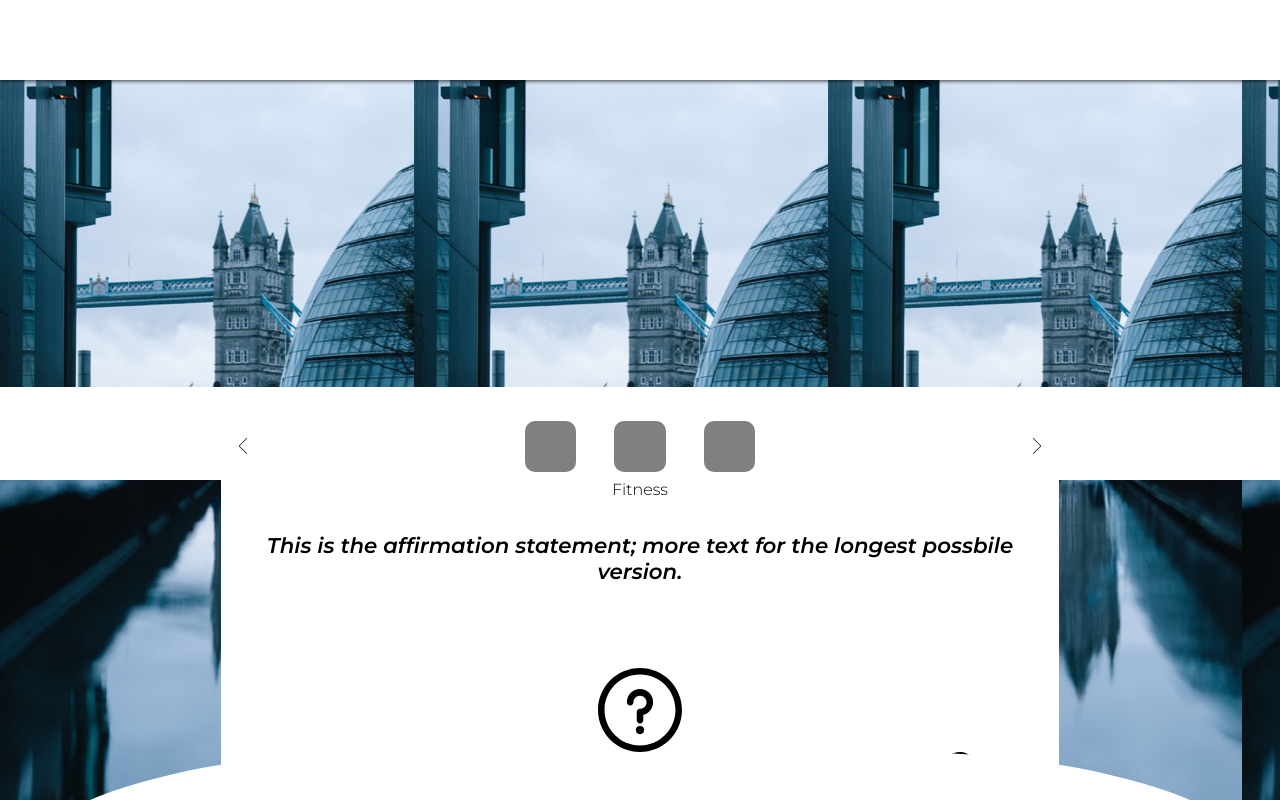
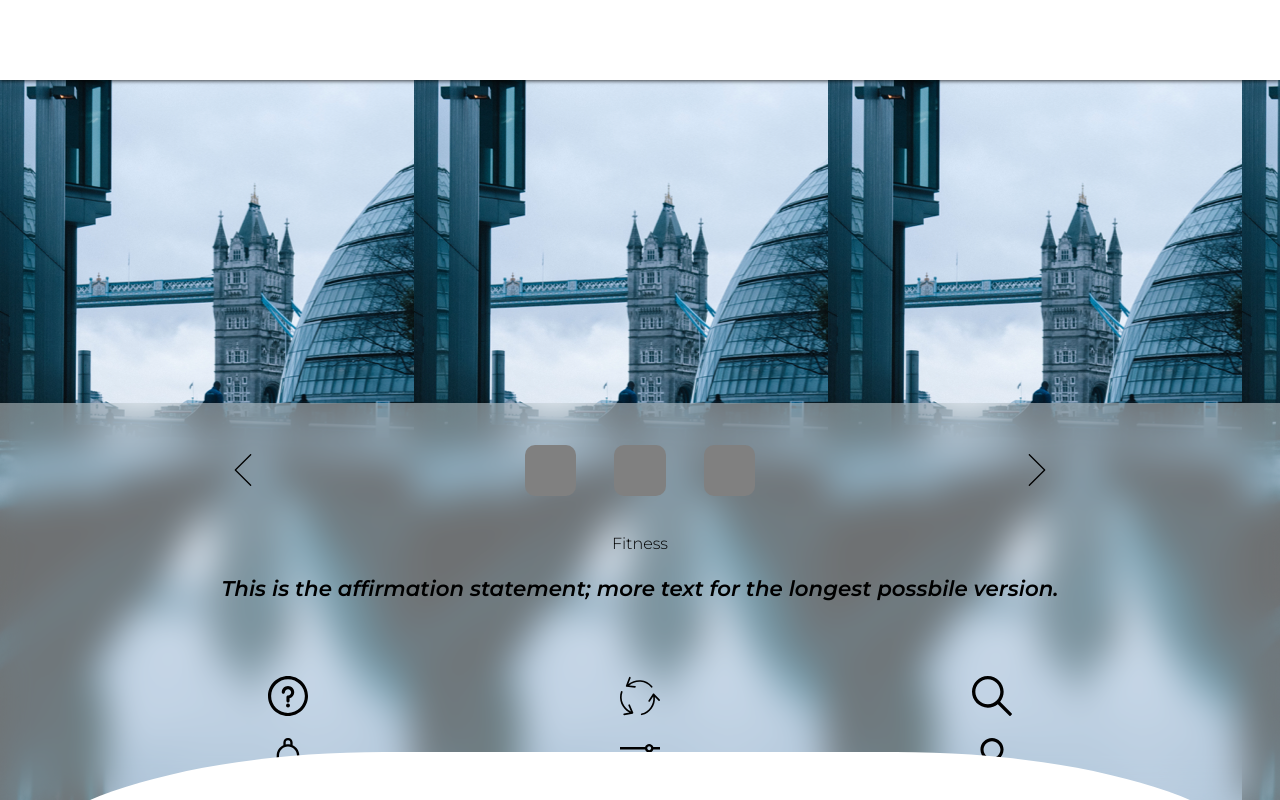
Before and after one commit to NiqueDaSneak/fymt, a React (Create React App) app: page / in a window 1280 px wide. Built offline with nearby package versions, Linux system fonts and the light colour scheme.

Commit message:
finished affirmation modules

```diff
--- a/src/App.js
+++ b/src/App.js
@@ -53,7 +53,7 @@ const App = () => {
           modalData={state.modalData} />
       <BackgroundImageController>
       <Header />
-      <Carosel />
+      <Carosel openModal={(modalType) => dispatch({type: 'openModal', modalType: modalType})} />
       </BackgroundImageController>
     </>
   );
--- a/src/assets/imgs/index.js
+++ b/src/assets/imgs/index.js
@@ -9,6 +9,8 @@ import london from './london.png'
 import newyork from './newyork.png'
 import shanghai from './shanghai.png'
 import chevron from './chevron.svg'
+import change from './change.svg'
+import profile from './profile.svg'
 
 const Images = {
   alert: bell,
@@ -17,13 +19,15 @@ const Images = {
   forest: trees,
   rain: umbrella,
   ocean: wheel,
-  question: question,
+  info: question,
   background: {
     london: london,
     newyork: newyork,
     shanghai: shanghai,
   },
-  chevron: chevron
+  chevron: chevron,
+  change: change,
+  profile: profile
 }
 
 export default Images
--- a/src/components/ui/Carosel.js
+++ b/src/components/ui/Carosel.js
@@ -4,13 +4,12 @@ import Images from '../../assets/imgs'
 import FooterNav from './FooterNav'
 
 const Container = styled.div`
-  /* width: 100%;
-  height: 40%; */
-  /* background-color: ${props => props.color}; */
   display: flex;
   flex-direction: column;
-  align-items: center;
-  height: auto;
+  background-color: #ffffff6b;
+  backdrop-filter: blur(18px);
+  /* align-items: center;
+  height: auto; */
 `
 
 const Module = styled.div`
@@ -42,9 +41,9 @@ const ModalNav = styled.div`
   display: flex;
   width: 100vw;
   justify-content: space-evenly;
-  background-color: white;
+  /* background-color: white; */
   padding-top: 4%;
-  height: 2vh;
+  height: 4vh;
   padding-bottom: 2%;
 `
 
@@ -52,15 +51,18 @@ const Chevron = styled.img.attrs({
   src: Images.chevron
 })`
   width: 10vw;
-  transform: ${props => props.left ? 'rotateY(180deg)' : null};
+  /* ${props => props.left ? 'transform: rotateY(-180deg)' : 'transform: rotateY(0)'} */
+  transform: ${props => props.left ? 'rotate(180deg)' : null};
 `
 
 const CategoryTitle = styled.p``
 
 const AffirmationModule = styled.div`
-  height: 40vh;
-  justify-content: space-around;
-    background-color: white;
+  /* background-color: #ffffff6b;
+  backdrop-filter: blur(18px); */
+  height: 36vh;
+  justify-content: space-evenly;
+  /* background-color: white; */
   display: flex;
   flex-direction: column;
   align-items: center;
@@ -94,19 +96,20 @@ const AffirmationText = styled.p`
   width: 90%;
   font-weight: 600;
   font-style: italic;
-  margin-top: 4%;
+  /* margin-top: 4%; */
   font-size: 16pt;
+    height: 10vh;
 `
 
 const InfoIcon = styled.img.attrs(props => ({
   src: Images.question
 }))`
   width: 10%;
-  margin-top: 10%;
+  /* margin-top: 10%; */
 `
 
 const Icon = styled.img.attrs(props => ({
-  src: iconSelector(props)
+  src: Images[props.icon]
 }))`
   width: 10vw;
   /* margin-bottom: 20%; */
@@ -125,11 +128,11 @@ const iconSelector = (props) => {
 }
 
 const ButtonContainer = styled.div`
-  display: flex;
-  flex-wrap: wrap;
-  /* margin-top: 10%; */
-/* width: 40%; */
-`
+    display: flex;
+    justify-content: space-evenly;
+  width: 100%;
+  height: 5vh;
+  `
 
 const Carosel = props => {
   const [index, setIndex] = useState(0)
@@ -180,14 +183,28 @@ const increment = () => {
           <AffirmationModule>
             <CategoryTitle>Fitness</CategoryTitle>
             <AffirmationText>This is the affirmation statement; more text for the longest possbile version.</AffirmationText>
-            <InfoIcon onClick={() => dispatch({type: 'openModal', modalType: 'INFO_MODAL'})}/>
+            {/* <InfoIcon onClick={() => dispatch({type: 'openModal', modalType: 'INFO_MODAL'})}/> */}
               <ButtonContainer>
-                <Icon settings/>
-                <Icon search/>
-                <Icon alert/>
-                <Icon settings/>
-                <Icon search/>
-                <Icon alert/>
+                <Icon
+                onClick={() => props.openModal('INFO_MODAL')}
+                icon='info'/>
+                <Icon
+                onClick={() => props.openModal('SETTINGS_MODAL')}
+                icon='change'/>
+                <Icon
+                onClick={() => props.openModal('SEARCH_MODAL')}
+                icon='search'/>
+              </ButtonContainer>
+              <ButtonContainer>
+                <Icon
+                onClick={() => props.openModal('ALERTS_MODAL')}
+                icon='alert'/>
+                <Icon
+                onClick={() => props.openModal('SETTINGS_MODAL')}
+                icon='settings'/>
+                <Icon
+                onClick={() => props.openModal('SETTINGS_MODAL')}
+                icon='profile'/>
               </ButtonContainer>
             {/* <IconContainer onClick={() => props.openModal('SETTINGS_MODAL')}><Icon settings/></IconContainer>
             <IconContainer onClick={() => props.openModal('SEARCH_MODAL')}><Icon search/></IconContainer>
```
Also changed, not shown: src/assets/imgs/change.svg (added), src/assets/imgs/profile.svg (added).
